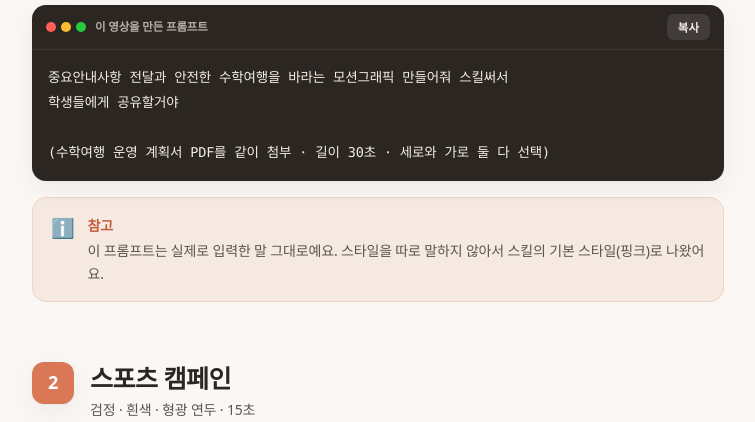
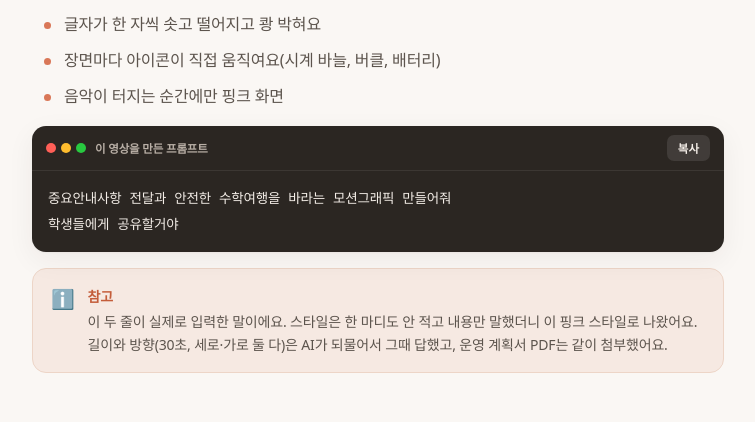
Before and after one commit to kimju1416/motion-style-guide, a plain HTML site: page index.html in a window 1280 px wide. Shown: the part 3043-3465 px from the top of the page, without its empty margins (296-1051 px from the left). Drawn offline with Linux system fonts and the light colour scheme; a web font is replaced by a local one.

Commit message:
핑크 키네틱 프롬프트를 실제 입력한 두 줄로 교체, 음악·박자는 안 적어도 된다는 안내 추가
Co-Authored-By: Claude Sonnet 5.5 <noreply@anthropic.com>

```diff
--- a/index.html
+++ b/index.html
@@ -276,6 +276,7 @@
 글자는 (어떻게 등장하는지), 배경에는 (무엇이 움직이는지).
 전체 분위기는 (빠르고 힘 있게 / 차분하고 고급스럽게 / 귀엽고 시끌벅적하게).</code></pre>
         </div>
+        <div class="note info"><span class="ic">ℹ️</span><div><b>음악·박자는 안 적어도 돼요</b><p>음악은 AI가 무료 곡을 골라서 박자를 재고, 장면이 바뀌는 순간을 박자에 맞춰 줘요. 틀에 비트나 BPM을 적을 필요가 없어요. 바꾸고 싶을 때만 "더 잔잔한 곡으로"처럼 분위기로 말하면 돼요.</p></div></div>
         <div class="note tip"><span class="ic">💡</span><div><b>잘 나오는 요령</b><p>"예쁘게", "세련되게"보다 <strong>눈에 보이는 것</strong>을 적으세요. "글자가 위아래로 늘어났다가 돌아오게", "카드가 하나씩 튀어 들어오게"처럼요. 그리고 "○○ 광고처럼"이라고 <strong>참고할 장르</strong>를 하나 짚어 주면 방향이 확 잡혀요.</p></div></div>
       </section>
 
@@ -289,12 +290,10 @@
         <ul class="body"><li>글자가 한 자씩 솟고 떨어지고 쾅 박혀요</li><li>장면마다 아이콘이 직접 움직여요(시계 바늘, 버클, 배터리)</li><li>음악이 터지는 순간에만 핑크 화면</li></ul>
         <div class="code">
           <div class="code-top"><span class="label"><span class="dots"><i></i><i></i><i></i></span> 이 영상을 만든 프롬프트</span><button class="copy">복사</button></div>
-          <pre><code>중요안내사항 전달과 안전한 수학여행을 바라는 모션그래픽 만들어줘 스킬써서
-학생들에게 공유할거야
-
-(수학여행 운영 계획서 PDF를 같이 첨부 · 길이 30초 · 세로와 가로 둘 다 선택)</code></pre>
+          <pre><code>중요안내사항 전달과 안전한 수학여행을 바라는 모션그래픽 만들어줘
+학생들에게 공유할거야</code></pre>
         </div>
-        <div class="note info"><span class="ic">ℹ️</span><div><b>참고</b><p>이 프롬프트는 실제로 입력한 말 그대로예요. 스타일을 따로 말하지 않아서 스킬의 기본 스타일(핑크)로 나왔어요.</p></div></div>
+        <div class="note info"><span class="ic">ℹ️</span><div><b>참고</b><p>이 두 줄이 실제로 입력한 말이에요. 스타일은 한 마디도 안 적고 내용만 말했더니 이 핑크 스타일로 나왔어요. 길이와 방향(30초, 세로·가로 둘 다)은 AI가 되물어서 그때 답했고, 운영 계획서 PDF는 같이 첨부했어요.</p></div></div>
       </section>
       <section id="st2">
         <div class="sec-head">
```
